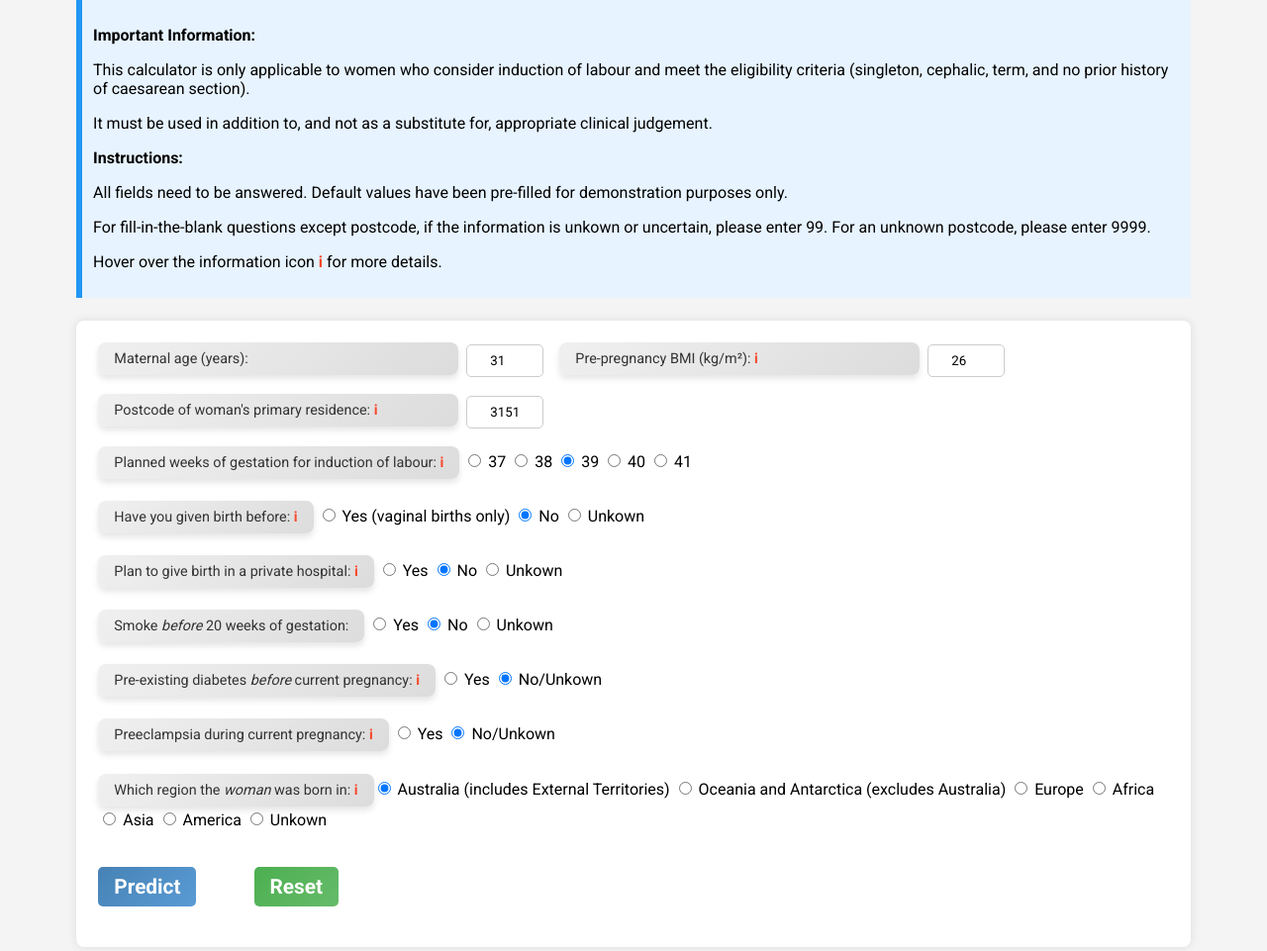
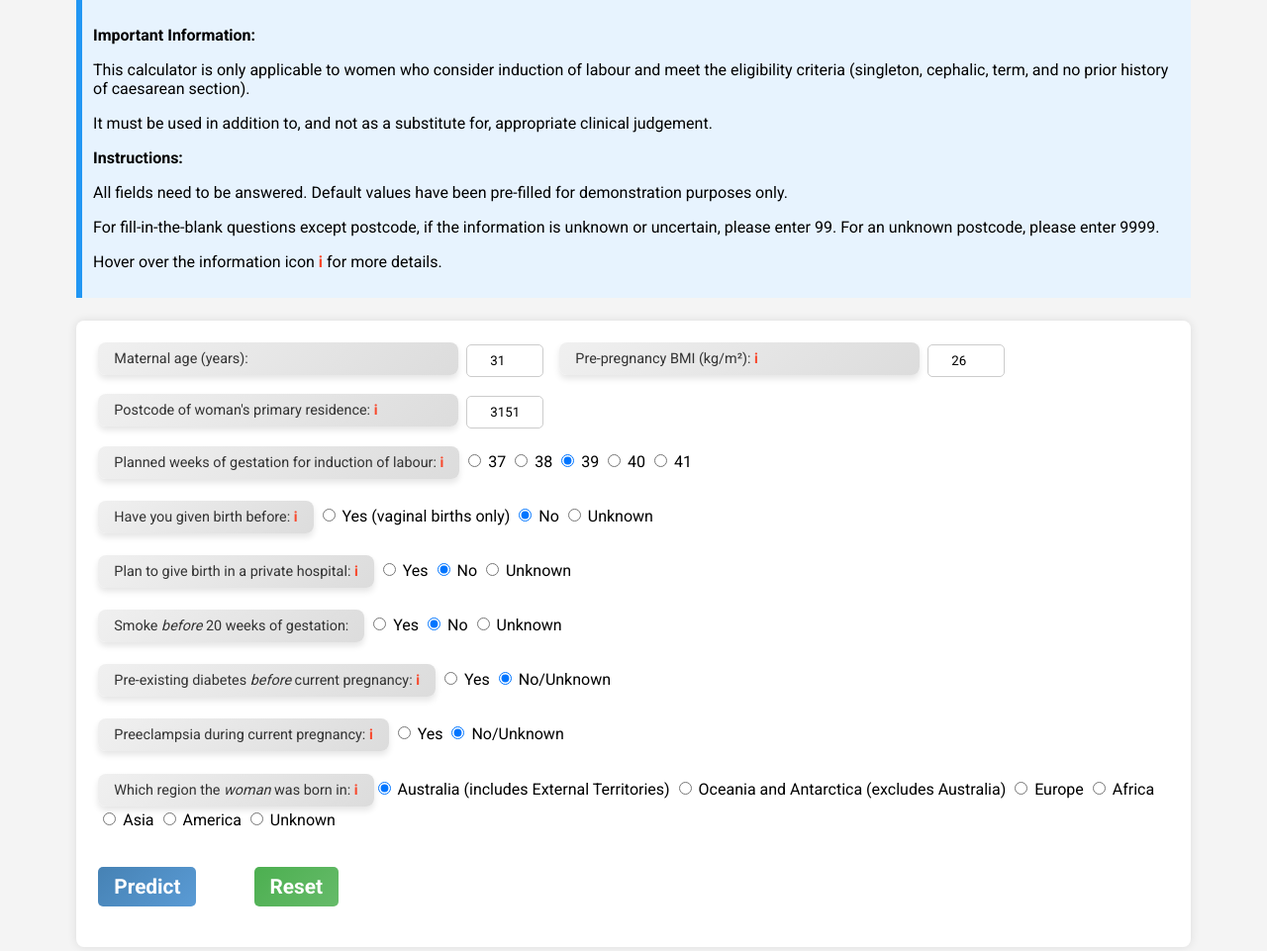
Before and after one commit to Yanan-Hu/CSAI, a Flask app: page / in a window 1280 px wide. Shown: the part 246-1207 px from the top of the page at 99% size. Run offline with Flask 2, Linux system fonts and the light colour scheme.

Commit message:
Add files via upload

```diff
--- a/Code/Python/Web app development/templates/index.html
+++ b/Code/Python/Web app development/templates/index.html
@@ -395,7 +395,7 @@
 
             <p><strong>Instructions:</strong></p>
             <p>All fields need to be answered. Default values have been pre-filled for demonstration purposes only.</p>
-            <p>For  fill-in-the-blank questions except postcode, if the information is unkown or uncertain, please enter 99.
+            <p>For  fill-in-the-blank questions except postcode, if the information is unknown or uncertain, please enter 99.
             For an unknown postcode, please enter 9999.</p>
             <p>Hover over the information icon <span style="color: #f8482c; font-weight: bold;">i</span> for more details.</p>
 
@@ -447,7 +447,7 @@
     </label>
     <input type="radio" name="parity" value="1" required> Yes (vaginal births only)
     <input type="radio" name="parity" value="0" checked> No
-    <input type="radio" name="parity" value="9" required> Unkown<br><br>
+    <input type="radio" name="parity" value="9" required> Unknown<br><br>
 
     <label class="tooltip" >Plan to give birth in a private hospital:
         <span class="info-icon">i</span>
@@ -455,12 +455,12 @@
     </label>
     <input type="radio" name="private_hospital" value="1" required> Yes
     <input type="radio" name="private_hospital" value="0" checked> No
-    <input type="radio" name="private_hospital" value="9" required> Unkown<br><br>
+    <input type="radio" name="private_hospital" value="9" required> Unknown<br><br>
 
     <label>Smoke <em>before</em> 20 weeks of gestation:</label>
     <input type="radio" name="smoke_b20" value="1" required> Yes
     <input type="radio" name="smoke_b20" value="0" checked> No
-    <input type="radio" name="smoke_b20" value="9" required> Unkown<br><br>
+    <input type="radio" name="smoke_b20" value="9" required> Unknown<br><br>
 
 
     <label class="tooltip" >Pre-existing diabetes <em>before</em> current pregnancy:
@@ -468,7 +468,7 @@
            <span class="tooltiptext" style="min-width: 0; !important;">Includes pre-existing Type 1, pre-existing Type 2, or any other types of pre-existing diabetes. This does NOT include gestational diabetes (GDM) from a previous pregnancy.</span>
     </label>
     <input type="radio" name="pre_diab" value="1" required> Yes
-    <input type="radio" name="pre_diab" value="0" checked> No/Unkown<br><br>
+    <input type="radio" name="pre_diab" value="0" checked> No/Unknown<br><br>
 
 
     <label class="tooltip">Preeclampsia during current pregnancy:
@@ -476,7 +476,7 @@
                        <span class="tooltiptext">Please indicate your current diagnosis status. If the condition is diagnosed at a later stage, you may update this information accordingly.</span>
     </label>
     <input type="radio" name="preeclampsia" value="1" required> Yes
-    <input type="radio" name="preeclampsia" value="0" checked> No/Unkown<br><br>
+    <input type="radio" name="preeclampsia" value="0" checked> No/Unknown<br><br>
 
     <label class="tooltip">Which region the <em>woman</em> was born in:
         <span class="info-icon">i</span>
@@ -490,7 +490,7 @@
     <input type="radio" name="cob_region" value="4" required> Africa
     <input type="radio" name="cob_region" value="5" required> Asia
     <input type="radio" name="cob_region" value="6" required> America
-    <input type="radio" name="cob_region" value="9" required> Unkown<br><br><br>
+    <input type="radio" name="cob_region" value="9" required> Unknown<br><br><br>
 
     <button type="submit">Predict</button>
     <button type="reset">Reset</button><br><br>
```
